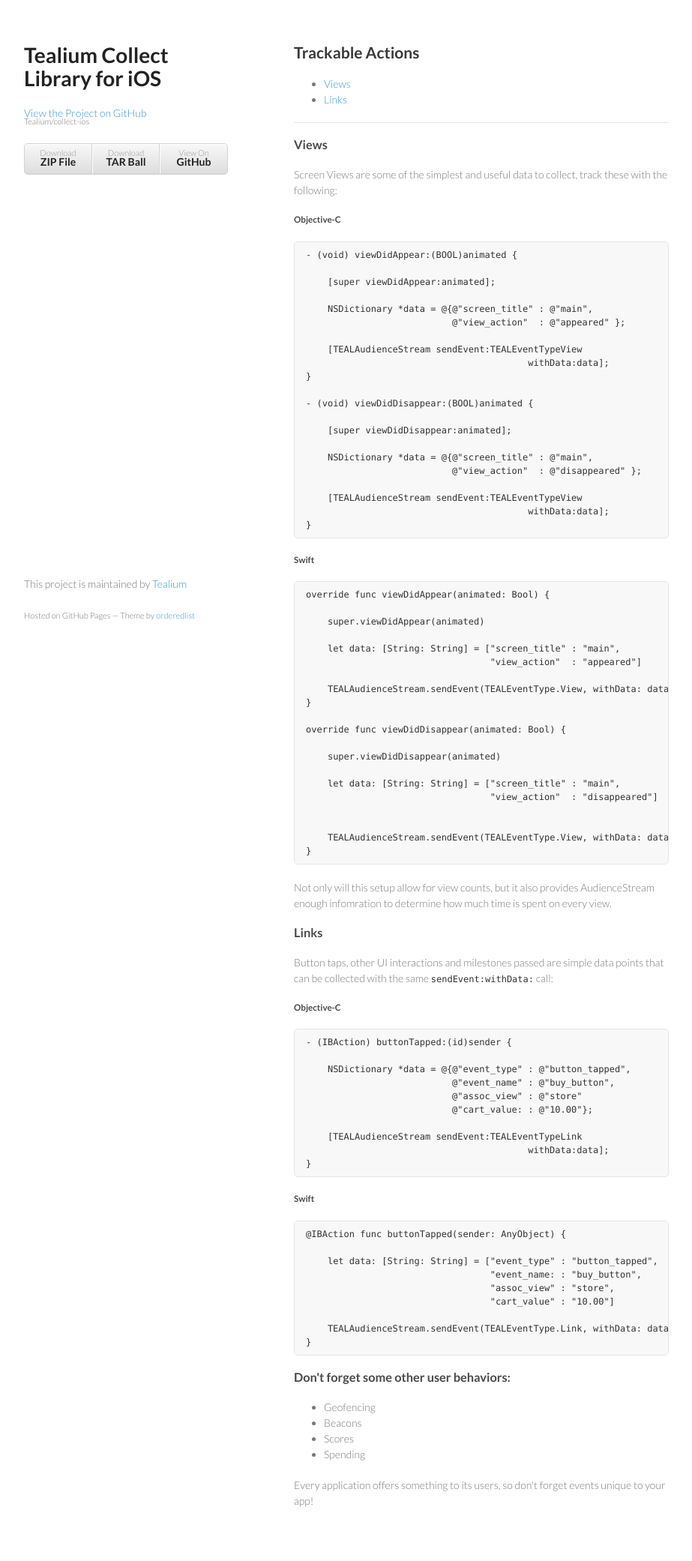
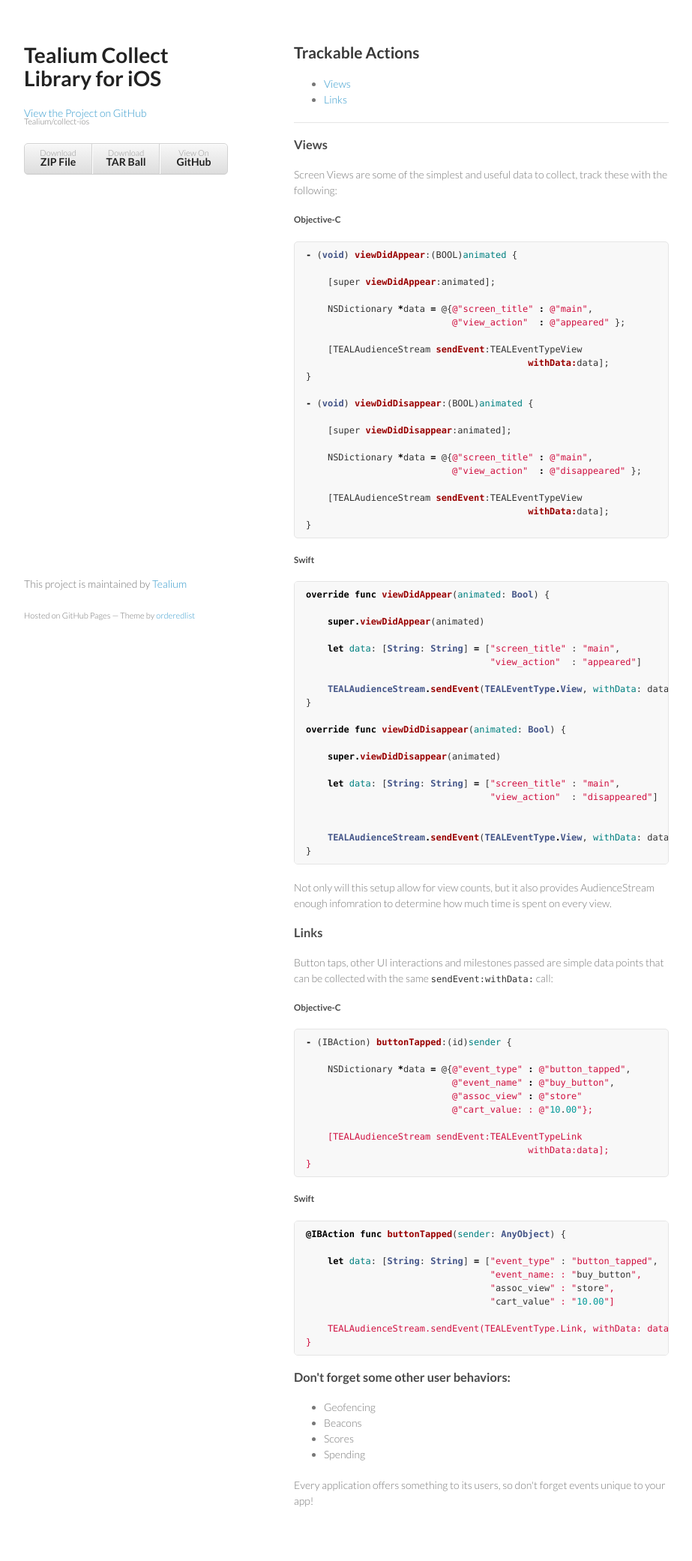
Before and after one commit to Tealium/collect-ios, a Jekyll site: the page built from _posts/1969-12-31-trackable-actions.md, in a window 1280 px wide. Shown: the whole page at 75% size, without its empty margins (178-1101 px from the left). Built offline with Jekyll 4.4.1, drawn with Linux system fonts in a browser that asks for light colours; Markdown is read by kramdown in place of the engine named in the settings.

Commit message:
syntax highlighting updated and assets added

```diff
--- a/_layouts/default.html
+++ b/_layouts/default.html
@@ -7,6 +7,7 @@
 
     <link rel="stylesheet" href="stylesheets/styles.css">
     <link rel="stylesheet" href="stylesheets/github-light.css">
+    <link rel="stylesheet" href="stylesheets/pygments-github.css">
     <meta name="viewport" content="width=device-width, initial-scale=1, user-scalable=no">
     <!--[if lt IE 9]>
     <script src="//html5shiv.googlecode.com/svn/trunk/html5.js"></script>
--- /dev/null
+++ b/stylesheets/pygments-github.css
@@ -0,0 +1,61 @@
+.hll { background-color: #ffffcc }
+.c { color: #999988; font-style: italic } /* Comment */
+.err { color: #a61717; background-color: #e3d2d2 } /* Error */
+.k { color: #000000; font-weight: bold } /* Keyword */
+.o { color: #000000; font-weight: bold } /* Operator */
+.cm { color: #999988; font-style: italic } /* Comment.Multiline */
+.cp { color: #999999; font-weight: bold; font-style: italic } /* Comment.Preproc */
+.c1 { color: #999988; font-style: italic } /* Comment.Single */
+.cs { color: #999999; font-weight: bold; font-style: italic } /* Comment.Special */
+.gd { color: #000000; background-color: #ffdddd } /* Generic.Deleted */
+.ge { color: #000000; font-style: italic } /* Generic.Emph */
+.gr { color: #aa0000 } /* Generic.Error */
+.gh { color: #999999 } /* Generic.Heading */
+.gi { color: #000000; background-color: #ddffdd } /* Generic.Inserted */
+.go { color: #888888 } /* Generic.Output */
+.gp { color: #555555 } /* Generic.Prompt */
+.gs { font-weight: bold } /* Generic.Strong */
+.gu { color: #aaaaaa } /* Generic.Subheading */
+.gt { color: #aa0000 } /* Generic.Traceback */
+.kc { color: #000000; font-weight: bold } /* Keyword.Constant */
+.kd { color: #000000; font-weight: bold } /* Keyword.Declaration */
+.kn { color: #000000; font-weight: bold } /* Keyword.Namespace */
+.kp { color: #000000; font-weight: bold } /* Keyword.Pseudo */
+.kr { color: #000000; font-weight: bold } /* Keyword.Reserved */
+.kt { color: #445588; font-weight: bold } /* Keyword.Type */
+.m { color: #009999 } /* Literal.Number */
+.s { color: #d01040 } /* Literal.String */
+.na { color: #008080 } /* Name.Attribute */
+.nb { color: #0086B3 } /* Name.Builtin */
+.nc { color: #445588; font-weight: bold } /* Name.Class */
+.no { color: #008080 } /* Name.Constant */
+.nd { color: #3c5d5d; font-weight: bold } /* Name.Decorator */
+.ni { color: #800080 } /* Name.Entity */
+.ne { color: #990000; font-weight: bold } /* Name.Exception */
+.nf { color: #990000; font-weight: bold } /* Name.Function */
+.nl { color: #990000; font-weight: bold } /* Name.Label */
+.nn { color: #555555 } /* Name.Namespace */
+.nt { color: #000080 } /* Name.Tag */
+.nv { color: #008080 } /* Name.Variable */
+.ow { color: #000000; font-weight: bold } /* Operator.Word */
+.w { color: #bbbbbb } /* Text.Whitespace */
+.mf { color: #009999 } /* Literal.Number.Float */
+.mh { color: #009999 } /* Literal.Number.Hex */
+.mi { color: #009999 } /* Literal.Number.Integer */
+.mo { color: #009999 } /* Literal.Number.Oct */
+.sb { color: #d01040 } /* Literal.String.Backtick */
+.sc { color: #d01040 } /* Literal.String.Char */
+.sd { color: #d01040 } /* Literal.String.Doc */
+.s2 { color: #d01040 } /* Literal.String.Double */
+.se { color: #d01040 } /* Literal.String.Escape */
+.sh { color: #d01040 } /* Literal.String.Heredoc */
+.si { color: #d01040 } /* Literal.String.Interpol */
+.sx { color: #d01040 } /* Literal.String.Other */
+.sr { color: #009926 } /* Literal.String.Regex */
+.s1 { color: #d01040 } /* Literal.String.Single */
+.ss { color: #990073 } /* Literal.String.Symbol */
+.bp { color: #999999 } /* Name.Builtin.Pseudo */
+.vc { color: #008080 } /* Name.Variable.Class */
+.vg { color: #008080 } /* Name.Variable.Global */
+.vi { color: #008080 } /* Name.Variable.Instance */
+.il { color: #009999 } /* Literal.Number.Integer.Long */
```
Also changed, not shown: images/api-sampler.png (added), images/favicon.ico (added), images/live-events.png (added), images/tiq-activate_mobile_pub.png (added), images/tiq-mobile_pub.png (added), images/tiq-save_pub.png (added), images/verification.png (added).
